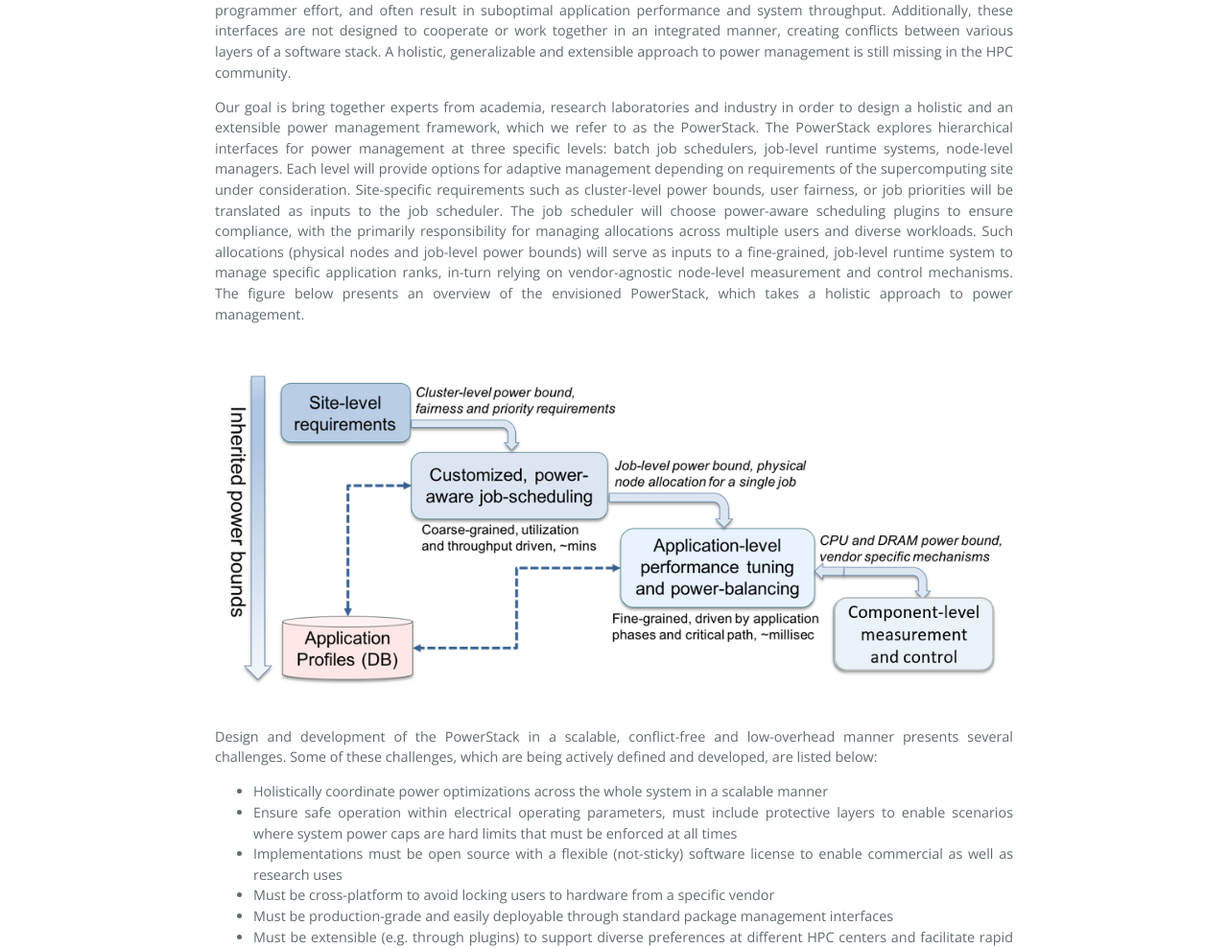
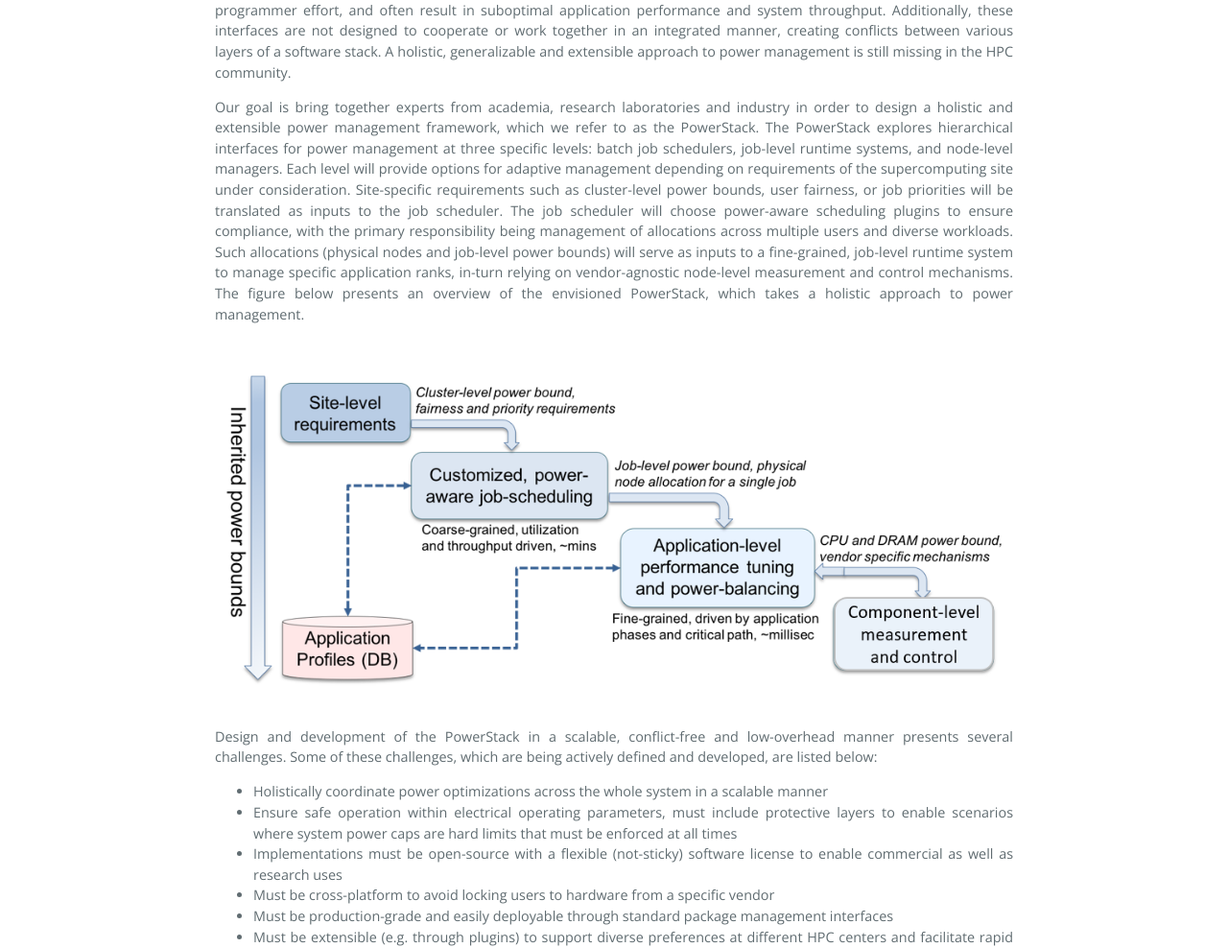
Before and after one commit to HPCPowerStack/hpcpowerstack.github.io, a Jekyll site: the page built from index.md, in a window 1280 px wide. Shown: the part 311-1299 px from the top of the page at 96% size. Built offline with Jekyll 4.4.1, drawn with Linux system fonts in a browser that asks for light colours; the repository's description, which GitHub fills in, is left out.

Commit message:
Grammar pass, update hyperlinks to TUM

```diff
--- a/index.md
+++ b/index.md
@@ -1,20 +1,48 @@
 ---
 layout: default
 ---
-The landscape of high-performance computing (HPC) is changing as we enter the exascale era. Optimizing performance of scientific applications under power and energy constraints is challenging due to several reasons, such as the dynamic phase behavior of applications, processor manufacturing variability, and increasing heterogeneity of node-level components. While several scattered research efforts to manage power and energy exist, a majority of these efforts are site-specific, require programmer effort, and often result in suboptimal application performance and system throughput. Additionally, these interfaces are not designed to cooperate or work together in an integrated manner, creating conflicts between various layers of a software stack. A holistic, generalizable and extensible approach to power management is still missing in the HPC community.
+The landscape of high-performance computing (HPC) is changing as we enter the
+exascale era. Optimizing performance of scientific applications under power and
+energy constraints is challenging due to several reasons, such as the dynamic
+phase behavior of applications, processor manufacturing variability, and
+increasing heterogeneity of node-level components. While several scattered
+research efforts to manage power and energy exist, a majority of these efforts
+are site-specific, require programmer effort, and often result in suboptimal
+application performance and system throughput. Additionally, these interfaces
+are not designed to cooperate or work together in an integrated manner,
+creating conflicts between various layers of a software stack. A holistic,
+generalizable and extensible approach to power management is still missing in
+the HPC community.
 
-Our goal is bring together experts from academia, research laboratories and industry in order to design a holistic and an extensible power management framework, which we refer to as the PowerStack. The PowerStack explores hierarchical interfaces for power management at three specific levels: batch job schedulers, job-level runtime systems, node-level managers. Each level will provide options for adaptive management depending on requirements of the supercomputing site under consideration. Site-specific requirements such as cluster-level power bounds, user fairness, or job priorities will be translated as inputs to the job scheduler. The job scheduler will choose power-aware scheduling plugins to ensure compliance, with the primarily responsibility for managing allocations across multiple users and diverse workloads. Such allocations (physical nodes and job-level power bounds) will serve as inputs to a fine-grained, job-level runtime system to manage specific application ranks, in-turn relying on vendor-agnostic node-level measurement and control mechanisms. The figure below presents an overview of the envisioned PowerStack, which takes a holistic approach to power management.
+Our goal is bring together experts from academia, research laboratories and
+industry in order to design a holistic and extensible power management
+framework, which we refer to as the PowerStack. The PowerStack explores
+hierarchical interfaces for power management at three specific levels: batch
+job schedulers, job-level runtime systems, and node-level managers. Each level
+will provide options for adaptive management depending on requirements of the
+supercomputing site under consideration. Site-specific requirements such as
+cluster-level power bounds, user fairness, or job priorities will be translated
+as inputs to the job scheduler. The job scheduler will choose power-aware
+scheduling plugins to ensure compliance, with the primary responsibility being
+management of allocations across multiple users and diverse workloads. Such
+allocations (physical nodes and job-level power bounds) will serve as inputs to
+a fine-grained, job-level runtime system to manage specific application ranks,
+in-turn relying on vendor-agnostic node-level measurement and control
+mechanisms. The figure below presents an overview of the envisioned PowerStack,
+which takes a holistic approach to power management.
 
 <br/>
 
 ![](PowerStack_v2.png)
 
 <br/>
-Design and development of the PowerStack in a scalable, conflict-free and low-overhead manner presents several challenges. Some of these challenges, which are being actively defined and developed, are listed below:
+Design and development of the PowerStack in a scalable, conflict-free and
+low-overhead manner presents several challenges. Some of these challenges,
+which are being actively defined and developed, are listed below:
 
 * Holistically coordinate power optimizations across the whole system in a scalable manner
 * Ensure safe operation within electrical operating parameters, must include protective layers to enable scenarios where system power caps are hard limits that must be enforced at all times
-* Implementations must be open source with a flexible (not-sticky) software license to enable commercial as well as research uses
+* Implementations must be open-source with a flexible (not-sticky) software license to enable commercial as well as research uses
 * Must be cross-platform to avoid locking users to hardware from a specific vendor
 * Must be production-grade and easily deployable through standard package management interfaces
 * Must be extensible (e.g. through plugins) to support diverse preferences at different HPC centers and facilitate rapid prototyping of new power, energy or performance optimization techniques
```
Also changed, not shown: events.md (+6 -6 lines), proto.md (+1 -1 lines), seminar.md (+2 -2 lines).
